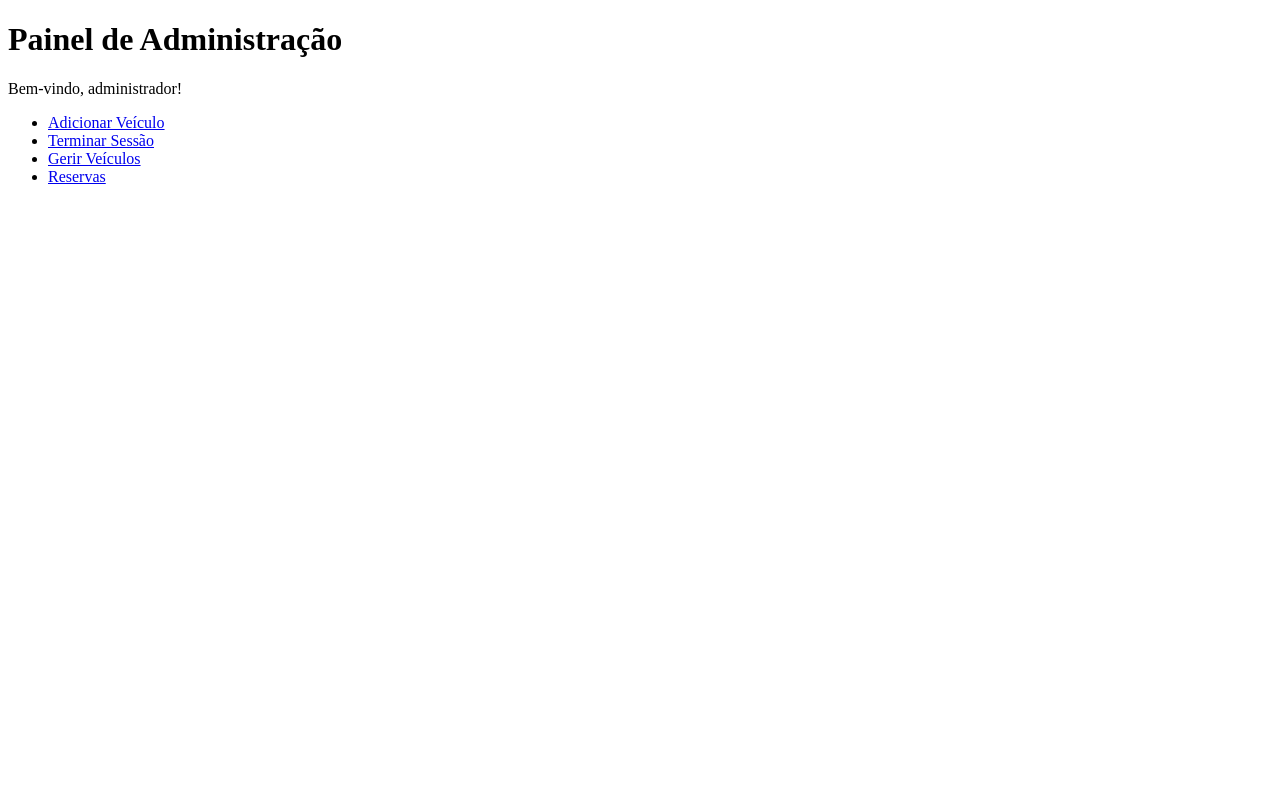
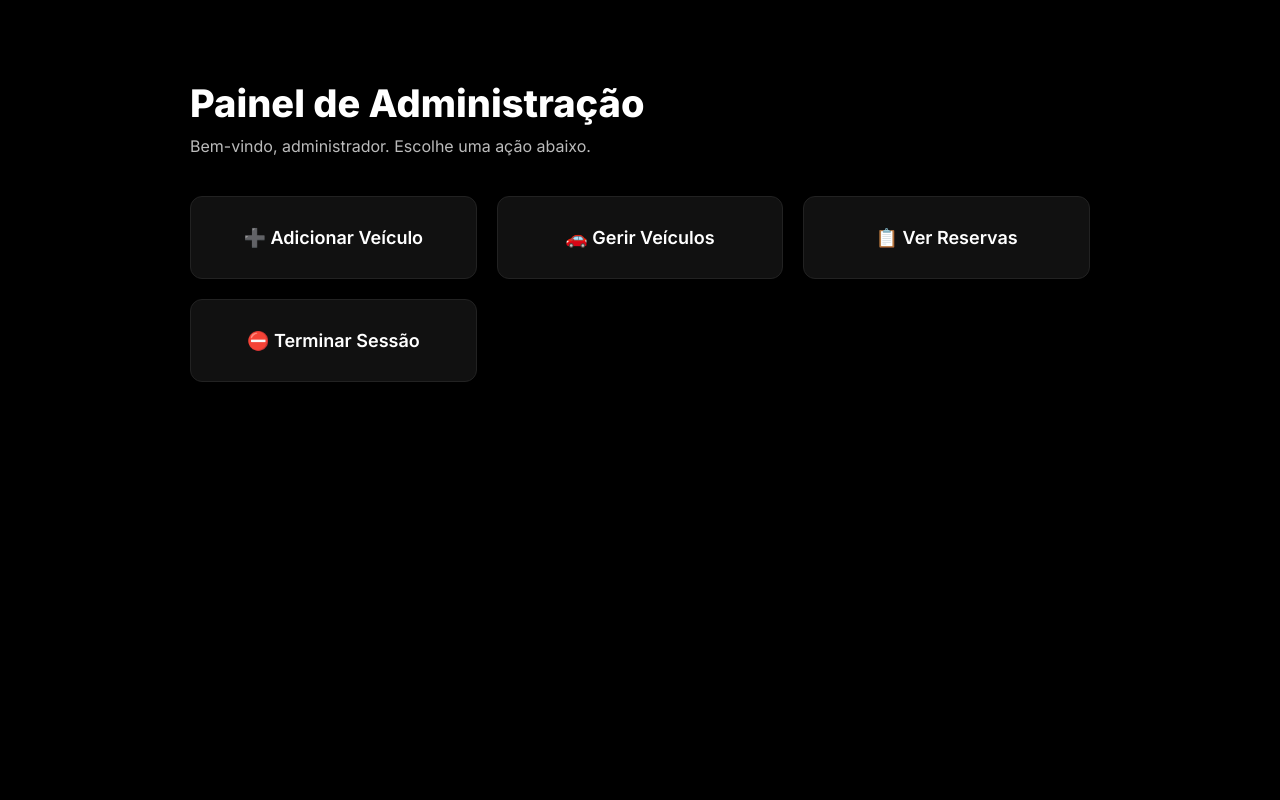
Before and after one commit to bsmarques04-blip/alltera-render, a Flask app: page /admin in a window 1280 px wide. Run offline with Flask 2, Linux system fonts and the light colour scheme; a user stored in the database is signed in.

Commit message:
Melhoria no design do painel administrativo

```diff
--- a/static/css/style.css
+++ b/static/css/style.css
@@ -132,3 +132,60 @@ spline-viewer {
     margin-top: 40px;
   }
 }
+
+/* Admin */
+.admin-dashboard {
+  background-color: #000;
+  color: white;
+  font-family: 'Inter', sans-serif;
+  min-height: 100vh;
+  padding: 80px 40px;
+  display: flex;
+  justify-content: center;
+  align-items: flex-start;
+}
+
+.admin-container {
+  max-width: 900px;
+  width: 100%;
+}
+
+.admin-container h1 {
+  font-size: 38px;
+  margin-bottom: 10px;
+}
+
+.admin-container .subinfo {
+  color: #bbb;
+  margin-bottom: 40px;
+  font-size: 16px;
+}
+
+.admin-actions {
+  display: grid;
+  grid-template-columns: repeat(auto-fit, minmax(220px, 1fr));
+  gap: 20px;
+}
+
+.admin-card {
+  background: #111;
+  padding: 30px;
+  border-radius: 12px;
+  color: white;
+  text-align: center;
+  font-weight: 600;
+  font-size: 18px;
+  border: 1px solid #222;
+  transition: 0.3s;
+  text-decoration: none;
+}
+
+.admin-card:hover {
+  background: #00ffff;
+  color: #000;
+}
+
+.admin-card.logout:hover {
+  background: #ff4d4d;
+  color: white;
+}
--- a/templates/admin_panel.html
+++ b/templates/admin_panel.html
@@ -3,16 +3,22 @@
 <head>
   <meta charset="UTF-8">
   <title>Painel de Administração</title>
+  <link rel="stylesheet" href="/static/css/style.css">
+  <link href="https://fonts.googleapis.com/css2?family=Inter:wght@400;600;800&display=swap" rel="stylesheet">
 </head>
-<body>
-  <h1>Painel de Administração</h1>
-  <p>Bem-vindo, administrador!</p>
+<body class="admin-dashboard">
 
-  <ul>
-    <li><a href="{{ url_for('add_vehicle') }}">Adicionar Veículo</a></li>
-    <li><a href="{{ url_for('logout') }}">Terminar Sessão</a></li>
-    <li><a href="{{ url_for('admin_veiculos_gestao') }}">Gerir Veículos</a></li>
-    <li><a href="{{ url_for('admin_reservas') }}">Reservas</a></li>
-  </ul>
+  <div class="admin-container">
+    <h1>Painel de Administração</h1>
+    <p class="subinfo">Bem-vindo, administrador. Escolhe uma ação abaixo.</p>
+
+    <div class="admin-actions">
+      <a href="{{ url_for('add_vehicle') }}" class="admin-card">➕ Adicionar Veículo</a>
+      <a href="{{ url_for('admin_veiculos_gestao') }}" class="admin-card">🚗 Gerir Veículos</a>
+      <a href="{{ url_for('admin_reservas') }}" class="admin-card">📋 Ver Reservas</a>
+      <a href="{{ url_for('logout') }}" class="admin-card logout">⛔ Terminar Sessão</a>
+    </div>
+  </div>
+
 </body>
 </html>
```
